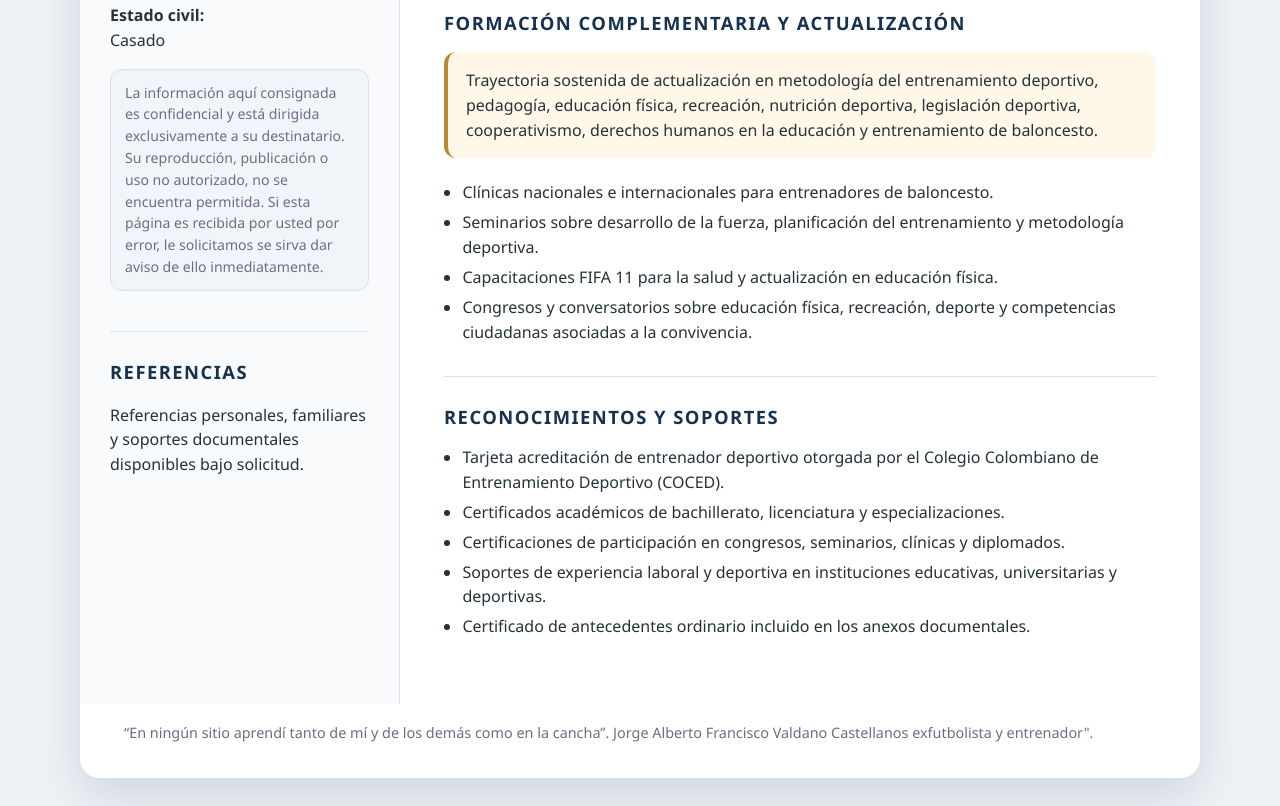
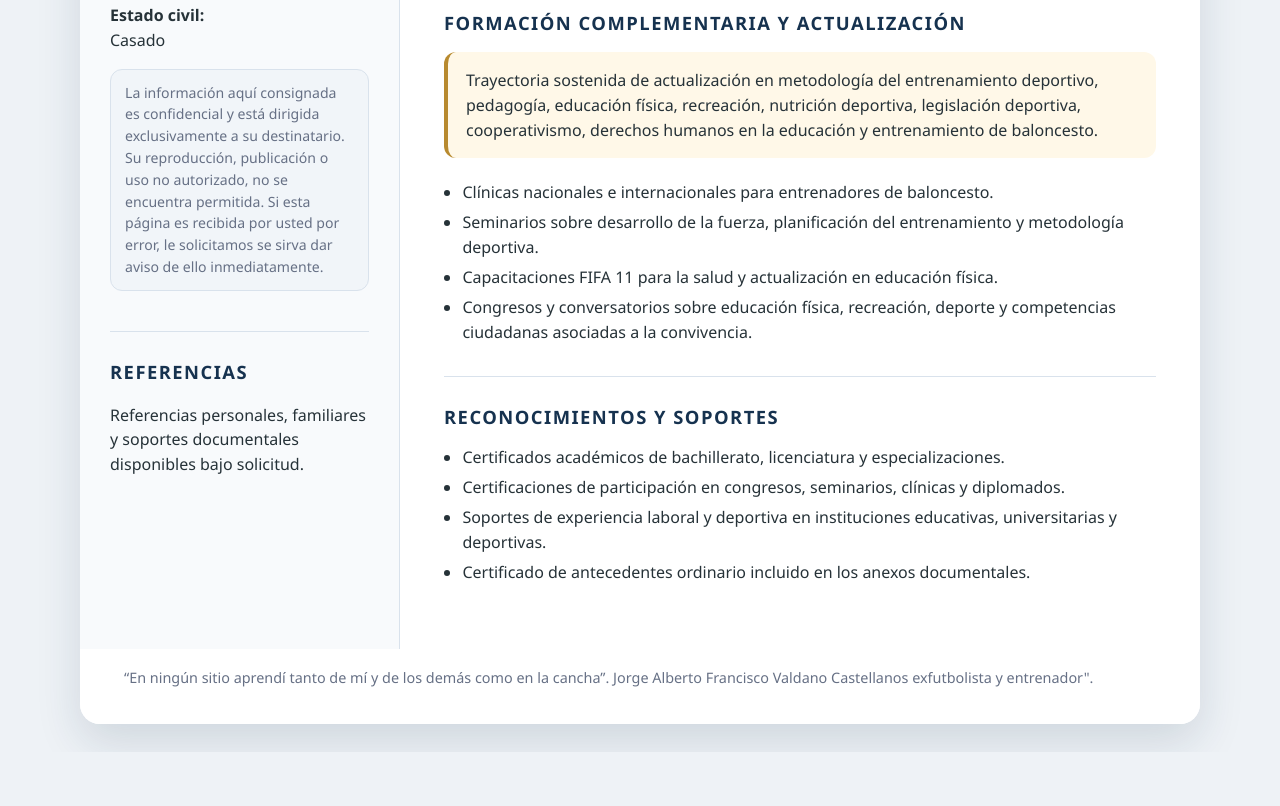
Before and after one commit to alfredoyermancortesverbel-source/HOJA_DE_VIDA_EDGARDO_DIAZ, a plain HTML site: page index.html in a window 1280 px wide. Shown: the part 2054-2860 px from the top of the page. After the commit the page ends 2806 px from the top, so only its background shows below. Drawn offline with Linux system fonts and the light colour scheme.

Commit message:
Add files via upload

```diff
--- a/index.html
+++ b/index.html
@@ -182,7 +182,7 @@
       </div>
       <div class="contact-card" aria-label="Información de contacto">
         <p><strong>Ciudad:</strong> Cartagena de Indias, Colombia</p>
-        <p><strong>Correo:</strong>  edipez72718@hotmail.com </p>
+        <p><strong>Correo:</strong>  edipez72718@hotmail.com</p>
         <p><strong>Área:</strong> Educación Física, recreación, deporte y baloncesto</p>
         <p><strong>Disponibilidad:</strong> Docencia, entrenamiento deportivo y proyectos formativos</p>
       </div>
@@ -326,7 +326,6 @@
         <section>
           <h2>Reconocimientos y soportes</h2>
           <ul>
-            <li>Tarjeta acreditación de entrenador deportivo otorgada por el Colegio Colombiano de Entrenamiento Deportivo (COCED).</li>
             <li>Certificados académicos de bachillerato, licenciatura y especializaciones.</li>
             <li>Certificaciones de participación en congresos, seminarios, clínicas y diplomados.</li>
             <li>Soportes de experiencia laboral y deportiva en instituciones educativas, universitarias y deportivas.</li>
```
